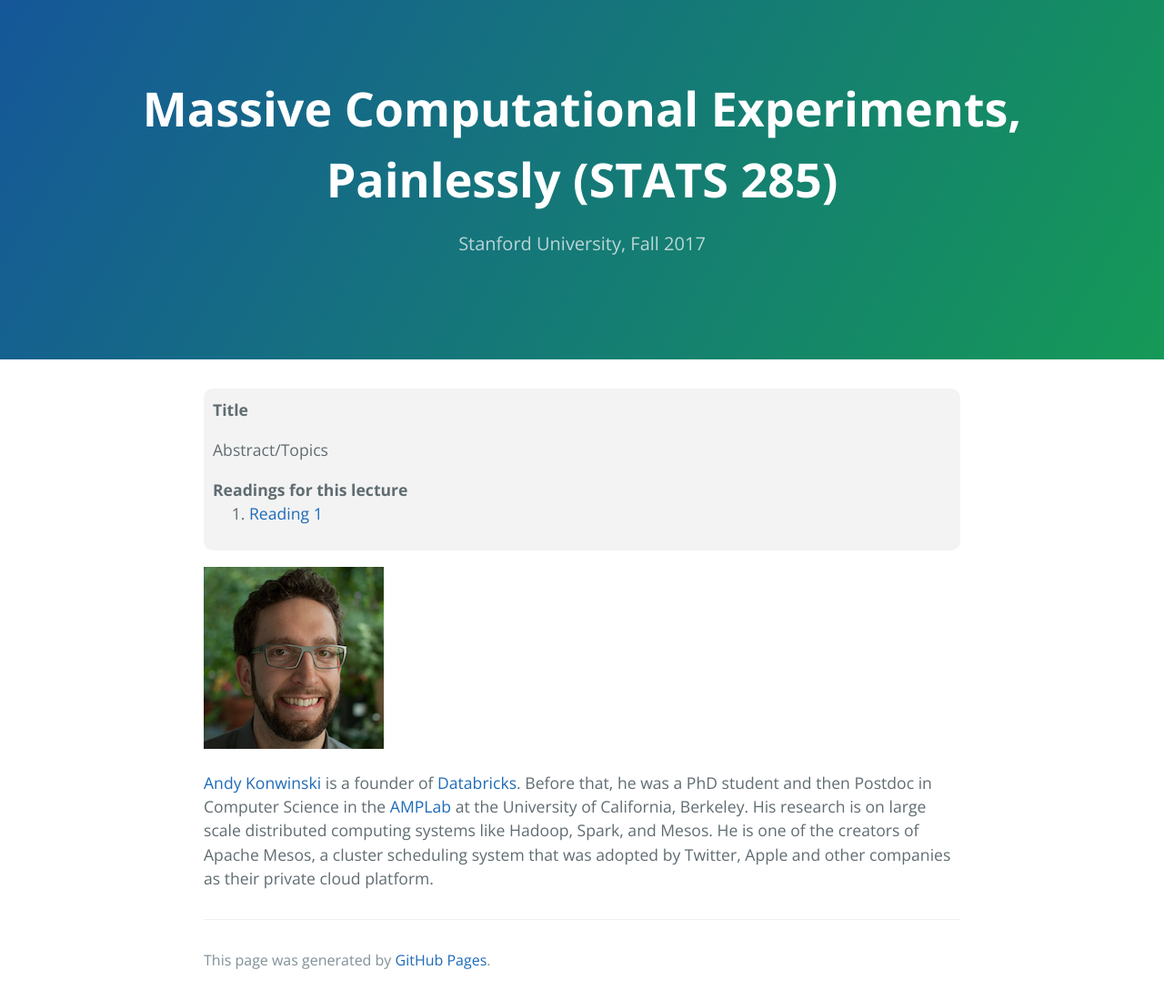
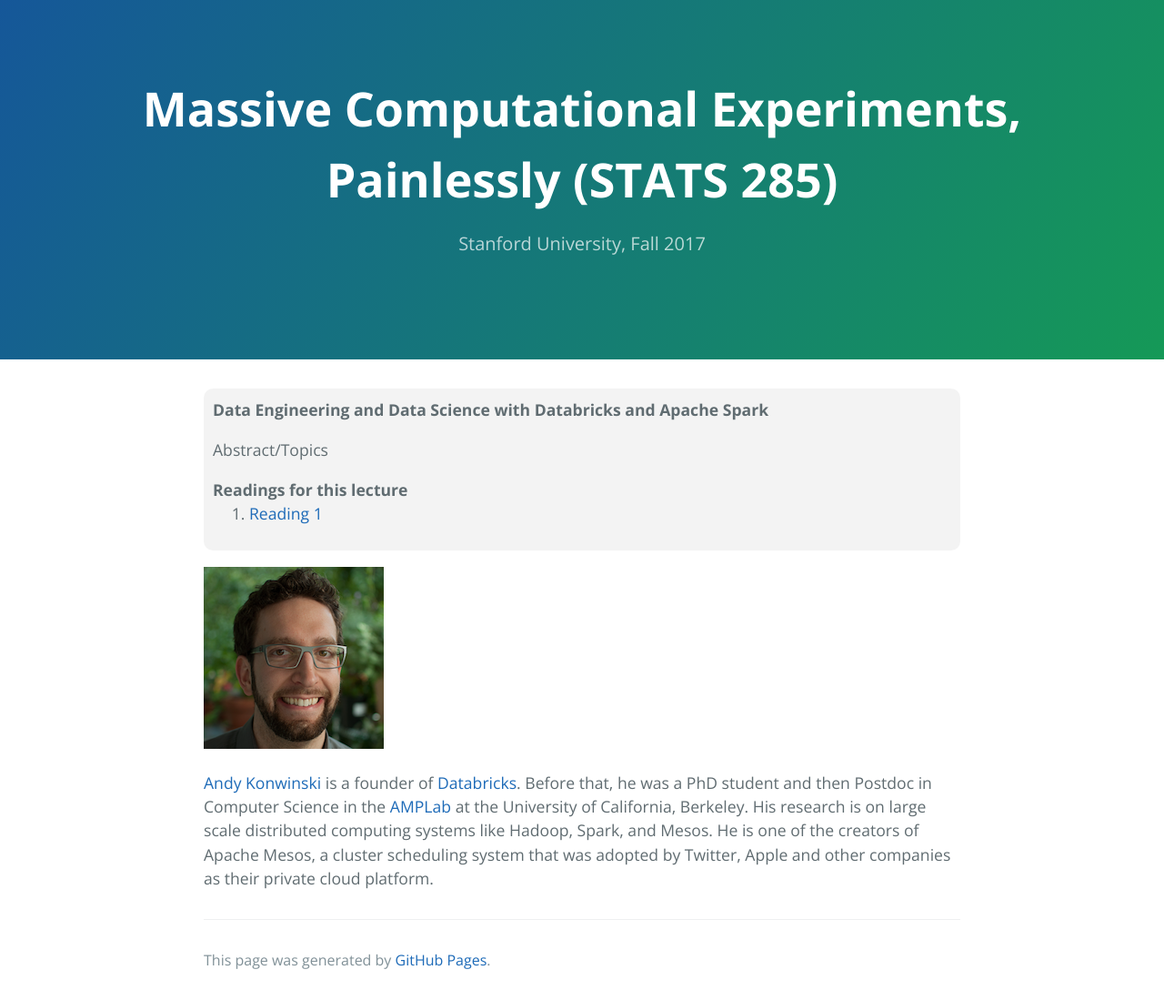
Before and after one commit to stats285/stats285.github.io, a Jekyll site: the page built from konwinski_lecture.md, in a window 1280 px wide. Shown: the whole page at 91% size. Built offline with Jekyll 4.4.1, drawn with Linux system fonts in a browser that asks for light colours; our own code applies the rules of GitHub Pages for plain Markdown files; the repository's description, which GitHub fills in, is left out.

Commit message:
title of konwinski added

```diff
--- a/konwinski_lecture.md
+++ b/konwinski_lecture.md
@@ -1,6 +1,6 @@
 <div class="abstract">
 
-<strong>Title</strong>
+<strong>Data Engineering and Data Science with Databricks and Apache Spark</strong>
 <p align="justify">Abstract/Topics</p>
 <strong>Readings for this lecture</strong>
 <ol>
```
